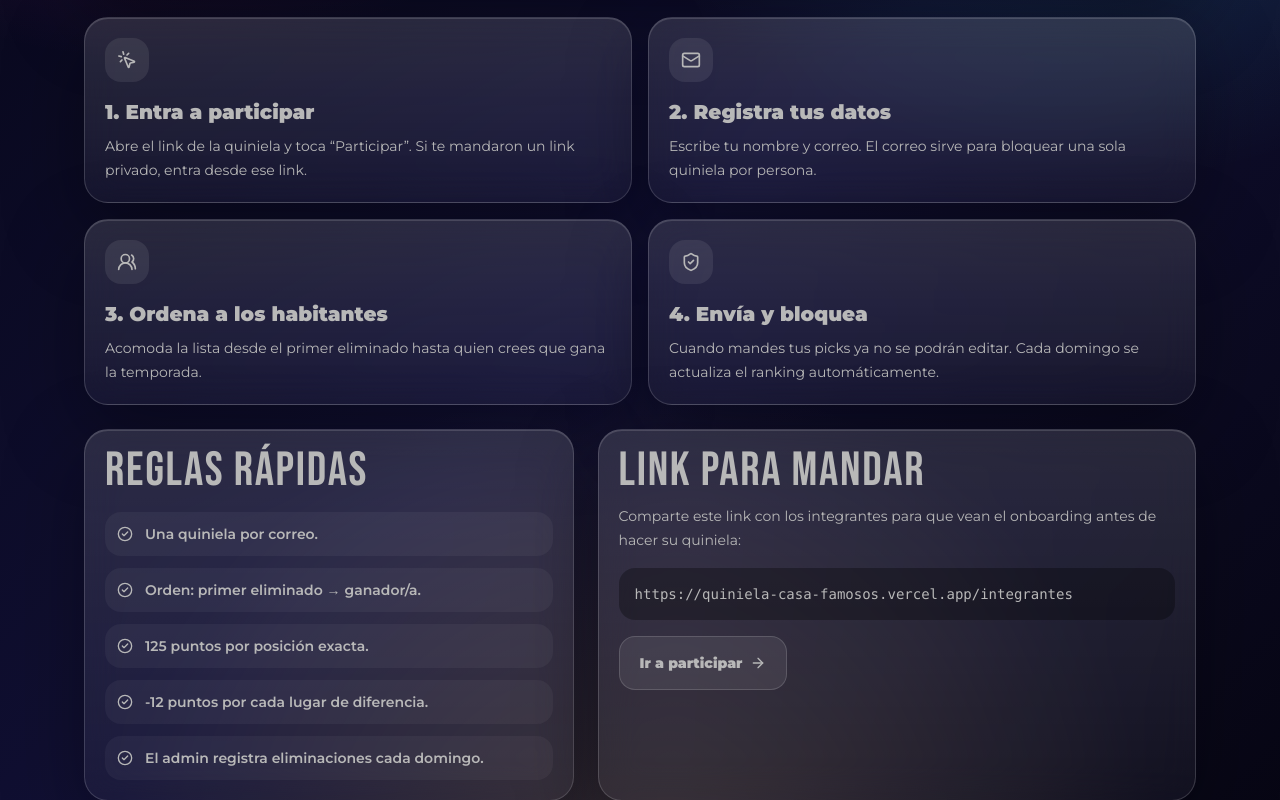
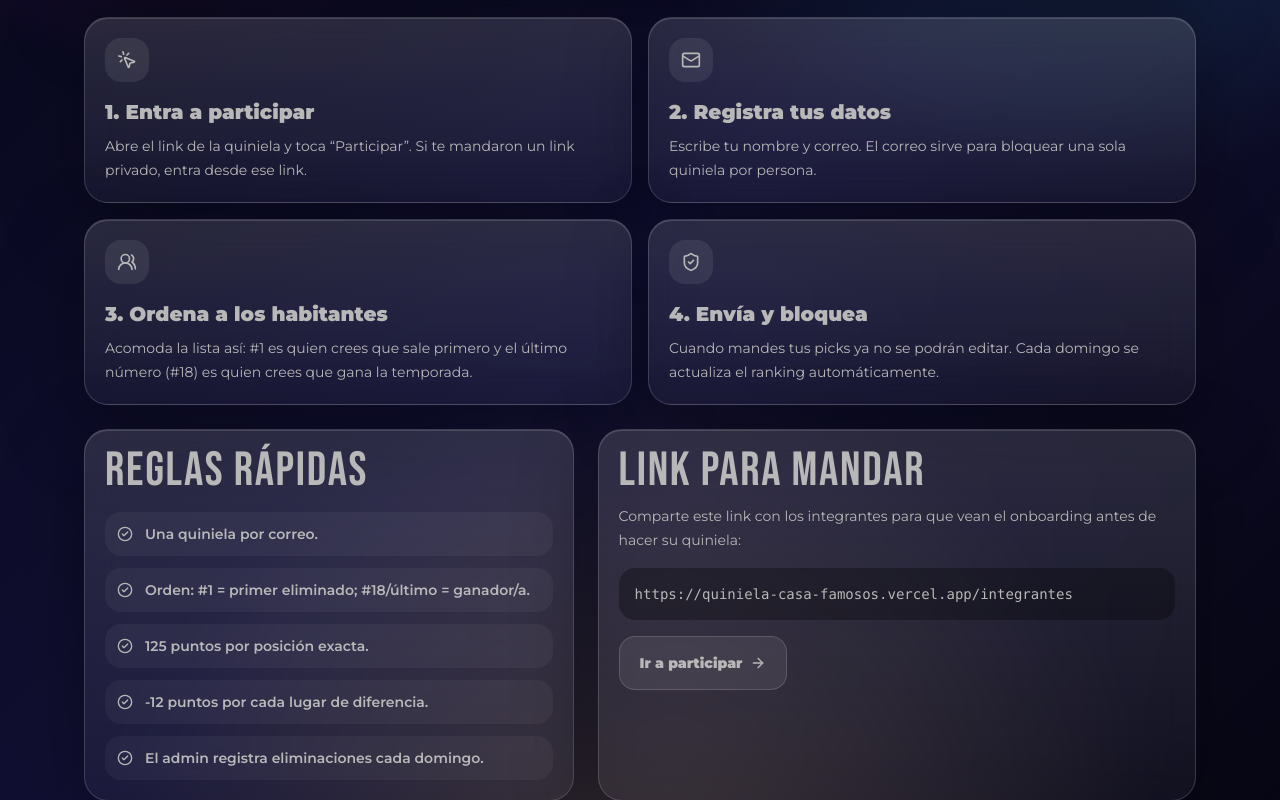
Before and after one commit to santirosado21-spec/quiniela-casa-famosos, a Next.js app: page /integrantes in a window 1280 px wide. Shown: the part 480-1280 px from the top of the page. Built offline with nearby package versions, Linux system fonts and the light colour scheme.

Commit message:
copy: clarify winner ordering instructions

```diff
--- a/app/integrantes/page.tsx
+++ b/app/integrantes/page.tsx
@@ -13,7 +13,7 @@ const steps = [
   },
   {
     title: '3. Ordena a los habitantes',
-    body: 'Acomoda la lista desde el primer eliminado hasta quien crees que gana la temporada.',
+    body: 'Acomoda la lista así: #1 es quien crees que sale primero y el último número (#18) es quien crees que gana la temporada.',
     icon: UsersRound,
   },
   {
@@ -25,7 +25,7 @@ const steps = [
 
 const rules = [
   'Una quiniela por correo.',
-  'Orden: primer eliminado → ganador/a.',
+  'Orden: #1 = primer eliminado; #18/último = ganador/a.',
   '125 puntos por posición exacta.',
   '-12 puntos por cada lugar de diferencia.',
   'El admin registra eliminaciones cada domingo.',
--- a/app/join/[token]/page.tsx
+++ b/app/join/[token]/page.tsx
@@ -57,7 +57,7 @@ export default function JoinPage({ params }: { params: Promise<{ token: string }
     <div className="mt-5 spotlight rounded-[1.75rem] p-5 sm:mt-8 sm:p-8">
       <p className="show-kicker text-[10px] text-yellow-200 sm:text-sm">Link privado</p>
       <h1 className="show-title mt-2 text-6xl gold-gradient sm:text-8xl">Hola, {user.name}</h1>
-      <p className="mt-4 text-sm leading-6 text-violet-100/78 sm:text-base">Ordena de <b>primer eliminado</b> a <b>ganador/a</b>. En móvil usa los botones ↑ ↓. Solo puedes enviar una vez.</p>
+      <p className="mt-4 text-sm leading-6 text-violet-100/78 sm:text-base"><b>#1 es quien crees que sale primero.</b> El último número (#{contestants.length || 18}) es quien crees que gana la temporada. En móvil usa los botones ↑ ↓. Solo puedes enviar una vez.</p>
       <div className="mt-5 rounded-2xl border border-yellow-300/25 bg-yellow-300/10 p-4">
         <p className="text-xs font-black uppercase tracking-[.2em] text-yellow-100">Pago Money Pool</p>
         <p className="mt-2 text-sm leading-6 text-violet-100/80">El link de pago está siempre disponible para pagar tu entrada cuando quieras.</p>
@@ -69,6 +69,9 @@ export default function JoinPage({ params }: { params: Promise<{ token: string }
     </div>
 
     <div className="mt-5 grid gap-3 sm:mt-8">
+      <div className="rounded-2xl border border-white/10 bg-white/[.045] p-3 text-xs font-bold leading-5 text-violet-100/75 sm:text-sm">
+        Ordena la lista así: <b>#1 = primer eliminado</b> · <b>#{contestants.length || 18} = ganador/a</b>.
+      </div>
       {list.map((c, i) => <div key={c.id} className="spotlight flex items-center gap-3 rounded-2xl p-2.5 sm:gap-4 sm:p-3">
         <div className="grid size-9 shrink-0 place-items-center rounded-xl bg-yellow-300 text-sm font-black text-slate-950 sm:size-10">{i + 1}</div>
         <Photo contestant={c} className="size-14 shrink-0 rounded-xl object-cover sm:size-16" />
--- a/app/play/page.tsx
+++ b/app/play/page.tsx
@@ -75,7 +75,7 @@ export default function PlayPage() {
         <div>
           <p className="show-kicker text-[10px] text-yellow-200 sm:text-xs">Participa</p>
           <h1 className="show-title mt-1 text-5xl gold-gradient sm:text-7xl">Registra tus picks</h1>
-          <p className="mt-2 text-xs leading-5 text-violet-100/75 sm:text-sm">Ordena de <b>primer eliminado</b> a <b>ganador/a</b>. Se envía una sola vez por correo.</p>
+          <p className="mt-2 text-xs leading-5 text-violet-100/75 sm:text-sm"><b>#1 es quien crees que sale primero.</b> El último número (#{contestants.length || 18}) es quien crees que gana la temporada. Se envía una sola vez por correo.</p>
         </div>
         <div className="grid gap-2 sm:grid-cols-2 lg:grid-cols-1 xl:grid-cols-2">
           <label className={inputShell}><UserRound className="h-4 w-4 shrink-0 text-yellow-200 sm:h-5 sm:w-5"/><input value={name} onChange={e=>setName(e.target.value)} placeholder="Tu nombre" className={inputClass} /></label>
@@ -94,6 +94,9 @@ export default function PlayPage() {
     </section>
 
     <section className="mt-4 grid gap-2 sm:mt-6 sm:gap-2.5">
+      <div className="rounded-2xl border border-white/10 bg-white/[.045] p-3 text-xs font-bold leading-5 text-violet-100/75 sm:text-sm">
+        Ordena la lista así: <b>#1 = primer eliminado</b> · <b>#{contestants.length || 18} = ganador/a</b>.
+      </div>
       {ordered.map((c, i) => <div key={c.id} className="spotlight flex items-center gap-2 rounded-2xl p-2 sm:gap-3 sm:p-2.5">
         <div className="grid h-8 w-8 shrink-0 place-items-center rounded-lg bg-yellow-300 text-xs font-black text-slate-950 sm:h-9 sm:w-9 sm:rounded-xl sm:text-sm">{i + 1}</div>
         <Photo contestant={c} className="h-10 w-10 shrink-0 rounded-lg object-cover sm:h-12 sm:w-12 sm:rounded-xl" />
```
